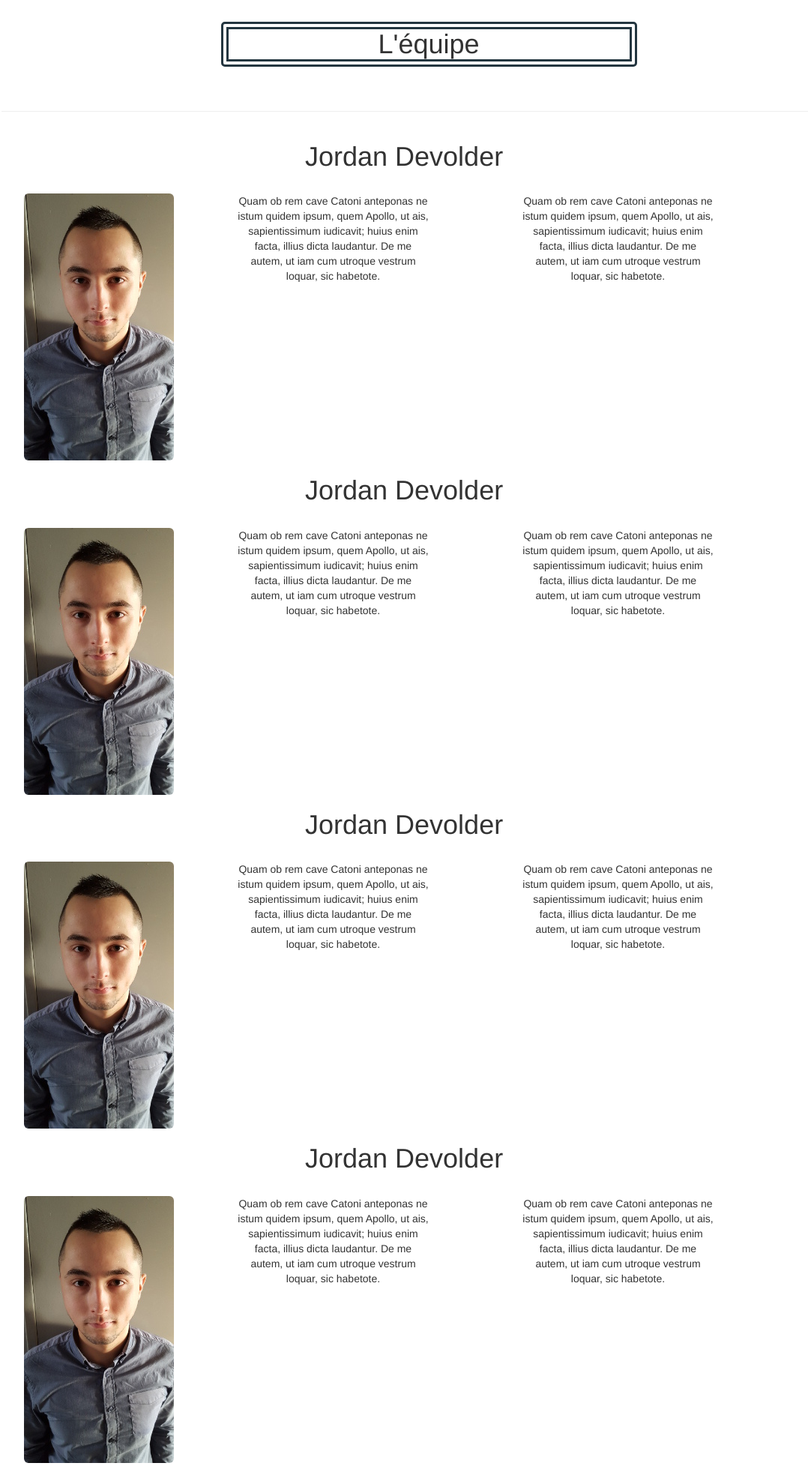
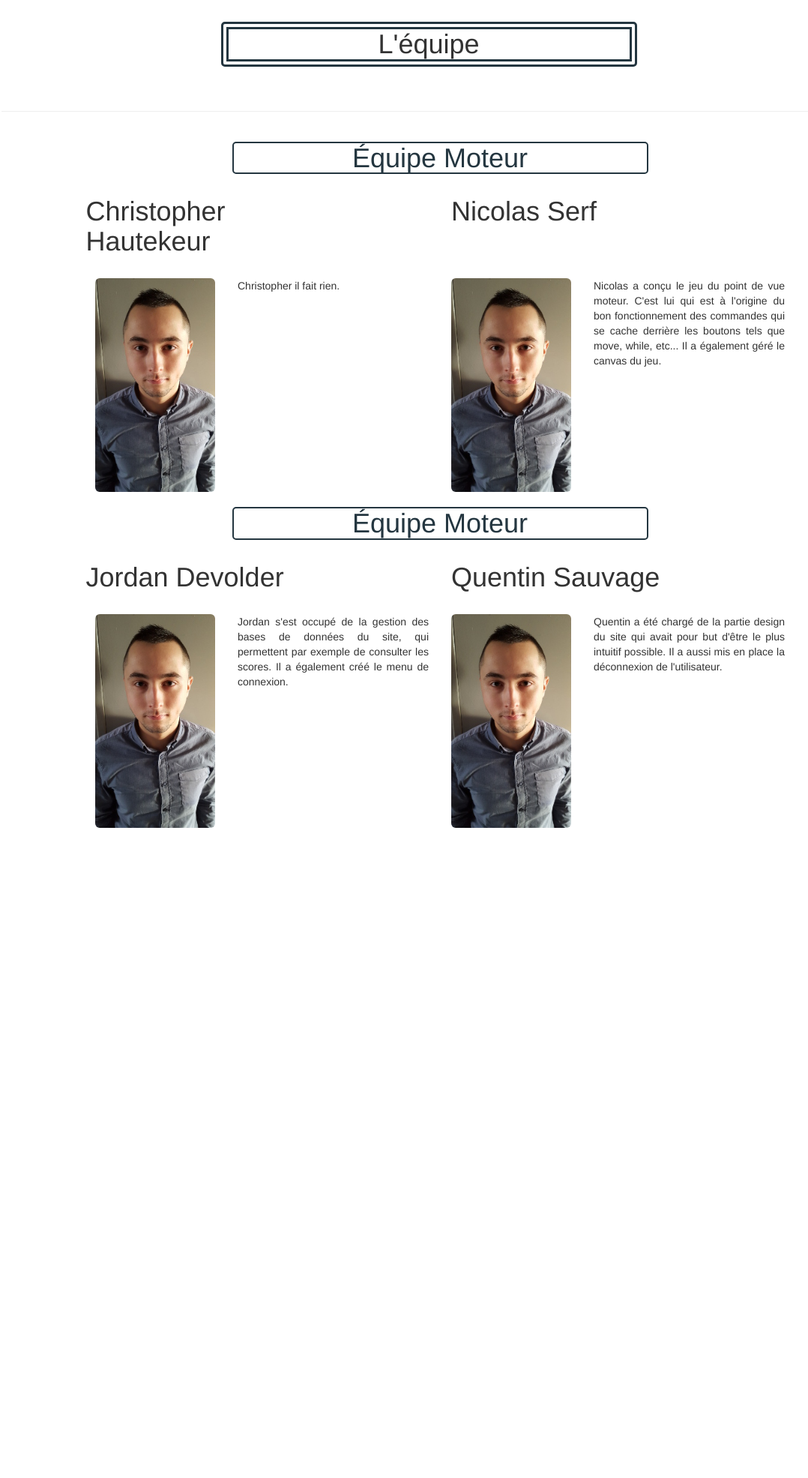
Before and after one commit to jordandevolder/Algogoal, a PHP site: page /projet/equipe in a window 1280 px wide. Shown: the part 51-2022 px from the top of the page at 75% size, without its empty margins (83-1161 px from the left). After the commit the page ends 1155 px from the top, so only its background shows below. Run offline with PHP 8.4, Linux system fonts and the light colour scheme.

Commit message:
Mise en forme Accueil Equipe Regles

```diff
--- a/app/templates/default/css/style.css
+++ b/app/templates/default/css/style.css
@@ -20,8 +20,6 @@
 .navbar-inverse .navbar-nav>.dropdown>a:hover .caret { border-bottom-color: #FFFFFF}
 
 /* Game board and instruction list*/
-
-
 
 #board{
     display:inline-block;
@@ -92,10 +90,6 @@
     text-decoration : underline;
 }
 
-#reg{
-    text-align:center;
-}
-
 #photo{
     float:left;
 }
@@ -112,3 +106,7 @@
     width:auto;
     height:auto;
 }
+
+p{
+    text-align:justify;
+}
--- a/app/views/equipe/equipe.php
+++ b/app/views/equipe/equipe.php
@@ -16,77 +16,59 @@
 <div class = "page-header"></div>
 <div class="container">
     <div class="row">
-        <div class="col-lg-4"></div>
-        <div class="col-lg-4"><h1 id="sousTitreCentre">Jordan Devolder</h1></div>
-        <div class="col-lg-4"></div>
+        <div class="col-lg-3"></div>
+        <div class="col-lg-6"><h1 class = "titreCentre">Équipe Moteur</h1></div>
+        <div class="col-lg-3"></div>
+    </div>
+    <div class="row">
+        <div class="col-lg-1"></div>
+        <div class="col-lg-4"><h1 id="sousTitreCentre">Christopher Hautekeur</h1></div>
+        <div class="col-lg-1"></div>
+        <div class="col-lg-6"><h1 id="sousTitreCentre">Nicolas Serf</h1></div>
     </div>
     <br>
     <div class"row">
-        <div class="col-lg-3">
+        <div class="col-lg-1"></div>
+        <div class="col-lg-2">
             <img id="photo" src="image/jordan.jpg" class="img-responsive img-rounded">
         </div>
         <div class="col-lg-3">
-            <p>Quam ob rem cave Catoni anteponas ne istum quidem ipsum, quem Apollo, ut ais, sapientissimum iudicavit; huius enim facta, illius dicta laudantur. De me autem, ut iam cum utroque vestrum loquar, sic habetote.</p>
+            <p> Christopher il fait rien.</p>
         </div>
-        <div class="col-lg-offset-1 col-lg-3">
-            <p>Quam ob rem cave Catoni anteponas ne istum quidem ipsum, quem Apollo, ut ais, sapientissimum iudicavit; huius enim facta, illius dicta laudantur. De me autem, ut iam cum utroque vestrum loquar, sic habetote.</p>
+        <div class="col-lg-2">
+            <img id="photo" src="image/jordan.jpg" class="img-responsive img-rounded">
+        </div>
+        <div class="col-lg-3">
+            <p>Nicolas a conçu le jeu du point de vue moteur. C'est lui qui est à l'origine du bon fonctionnement des commandes qui se cache derrière les boutons tels que move, while, etc... Il a également géré le canvas du jeu.</p>
         </div>
     </div>
 </div>
     <div class="container">
         <div class="row">
-        <div class="col-lg-4"></div>
+            <div class="col-lg-3"></div>
+            <div class="col-lg-6"><h1 class = "titreCentre">Équipe Moteur</h1></div>
+            <div class="col-lg-3"></div>
+        </div>
+        <div class="row">
+            <div class="col-lg-1"></div>
             <div class="col-lg-4"><h1 id="sousTitreCentre">Jordan Devolder</h1></div>
-        <div class="col-lg-4"></div>
+            <div class="col-lg-1"></div>
+            <div class="col-lg-6"><h1 id="sousTitreCentre">Quentin Sauvage</h1></div>
         </div>
         <br>
         <div class"row">
-    <div class="col-lg-3">
+        <div class="col-lg-1"></div>
+        <div class="col-lg-2">
             <img id="photo" src="image/jordan.jpg" class="img-responsive img-rounded">
         </div>
         <div class="col-lg-3">
-        <p>Quam ob rem cave Catoni anteponas ne istum quidem ipsum, quem Apollo, ut ais, sapientissimum iudicavit; huius enim facta, illius dicta laudantur. De me autem, ut iam cum utroque vestrum loquar, sic habetote.</p>
+            <p>Jordan s'est occupé de la gestion des bases de données du site, qui permettent par exemple de consulter les scores. Il a également créé le menu de connexion.</p>
         </div>
-    <div class="col-lg-offset-1 col-lg-3">
-        <p>Quam ob rem cave Catoni anteponas ne istum quidem ipsum, quem Apollo, ut ais, sapientissimum iudicavit; huius enim facta, illius dicta laudantur. De me autem, ut iam cum utroque vestrum loquar, sic habetote.</p>
-    </div>
-</div>
-</div>
-<div class="container">
-    <div class="row">
-        <div class="col-lg-4"></div>
-        <div class="col-lg-4"><h1 id="sousTitreCentre">Jordan Devolder</h1></div>
-        <div class="col-lg-4"></div>
-    </div>
-    <br>
-    <div class"row">
-    <div class="col-lg-3">
+        <div class="col-lg-2">
             <img id="photo" src="image/jordan.jpg" class="img-responsive img-rounded">
         </div>
         <div class="col-lg-3">
-        <p>Quam ob rem cave Catoni anteponas ne istum quidem ipsum, quem Apollo, ut ais, sapientissimum iudicavit; huius enim facta, illius dicta laudantur. De me autem, ut iam cum utroque vestrum loquar, sic habetote.</p>
-    </div>
-    <div class="col-lg-offset-1 col-lg-3">
-        <p>Quam ob rem cave Catoni anteponas ne istum quidem ipsum, quem Apollo, ut ais, sapientissimum iudicavit; huius enim facta, illius dicta laudantur. De me autem, ut iam cum utroque vestrum loquar, sic habetote.</p>
-    </div>
-</div>
-</div>
-<div class="container">
-    <div class="row">
-        <div class="col-lg-4"></div>
-        <div class="col-lg-4"><h1 id="sousTitreCentre">Jordan Devolder</h1></div>
-        <div class="col-lg-4"></div>
-    </div>
-    <br>
-    <div class"row">
-    <div class="col-lg-3">
-        <img id="photo" src="image/jordan.jpg" class="img-responsive img-rounded">
-    </div>
-    <div class="col-lg-3">
-        <p>Quam ob rem cave Catoni anteponas ne istum quidem ipsum, quem Apollo, ut ais, sapientissimum iudicavit; huius enim facta, illius dicta laudantur. De me autem, ut iam cum utroque vestrum loquar, sic habetote.</p>
-    </div>
-    <div class="col-lg-offset-1 col-lg-3">
-        <p>Quam ob rem cave Catoni anteponas ne istum quidem ipsum, quem Apollo, ut ais, sapientissimum iudicavit; huius enim facta, illius dicta laudantur. De me autem, ut iam cum utroque vestrum loquar, sic habetote.</p>
+            <p>Quentin a été chargé de la partie design du site qui avait pour but d'être le plus intuitif possible. Il a aussi mis en place la déconnexion de l'utilisateur.</p>
         </div>
     </div>
 </div>
```
Also changed, not shown: app/views/regles/regles.php (+8 -8 lines), app/views/welcome/welcome.php (+6 -3 lines). Lines whose indentation alone changed are shown as unchanged.
